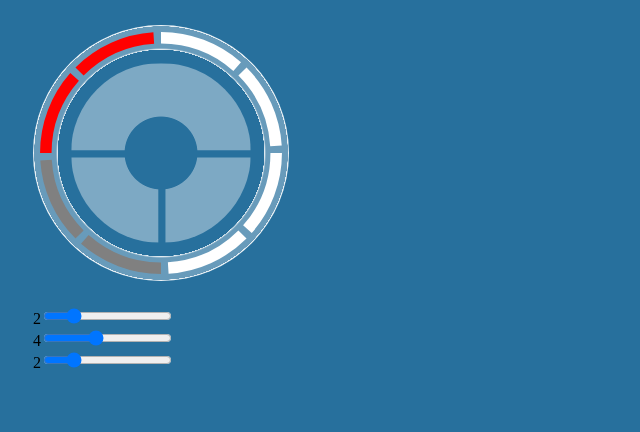
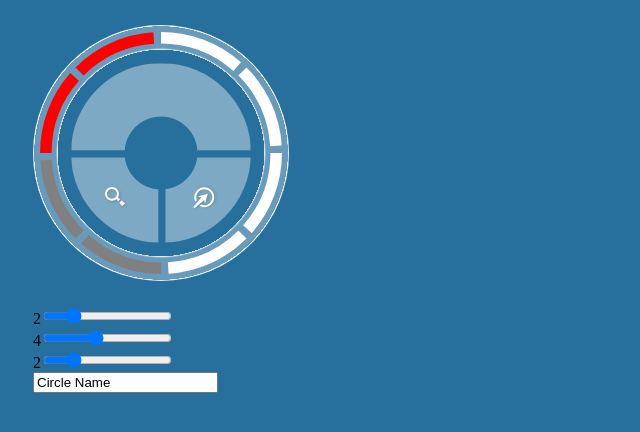
Before and after one commit to JustPyrrha/circles, a React (Create React App) app: page / in a window 1280 px wide. Shown: the top 432 px of the page, without its empty margins (0-640 px from the left). Built offline with nearby package versions, Linux system fonts and the light colour scheme.

Commit message:
feat: layout + circle text

```diff
--- a/src/app/App.scss
+++ b/src/app/App.scss
@@ -31,3 +31,54 @@ body {
 .BackgroundRing > div {
   position: absolute;
 }
+
+
+.GridContainer {
+  display: flex;
+  flex-shrink: 1;
+  justify-content: center;
+  align-items: center;
+  margin: 0 auto;
+  height: 50%;
+}
+
+.GridItem {
+  display: flex;
+  justify-content: center;
+}
+
+//.GridItem > .Icon {
+//  text-align: center;
+//  margin: 0 auto;
+//  display: inline-block;
+//}
+
+.GridItem:first-child:nth-last-child(1),
+.GridItem:first-child:nth-last-child(1) ~ div {
+  width: 100%;
+}
+
+.GridItem:first-child:nth-last-child(2),
+.GridItem:first-child:nth-last-child(2) ~ div {
+  width: 50%;
+}
+
+.GridItem:first-child:nth-last-child(3),
+.GridItem:first-child:nth-last-child(3) ~ div {
+  width: 33%;
+}
+
+.GridItem:first-child:nth-last-child(4),
+.GridItem:first-child:nth-last-child(4) ~ div {
+  width: 25%;
+}
+
+.GridItem:first-child:nth-last-child(5),
+.GridItem:first-child:nth-last-child(5) ~ div {
+  width: 20%;
+}
+
+.GridItem:first-child:nth-last-child(6),
+.GridItem:first-child:nth-last-child(6) ~ div {
+  width: 16%;
+}
--- a/src/app/App.tsx
+++ b/src/app/App.tsx
@@ -2,18 +2,34 @@ import React from "react";
 import "./App.scss"
 import SegmentRing from "./components/SegmentRing/SegmentRing";
 import {MagnifierIcon, VisitArrowIcon} from "./icons";
+import CurvedText from "./components/CurvedText/CurvedText";
 
 function App() {
     const [countBroken, setCountBroken] = React.useState<number>(2)
     const [countLit, setCountLit] = React.useState<number>(4)
     const [countUnlit, setCountUnlit] = React.useState<number>(2)
+    const [text, setText] = React.useState<string>("Circle Name")
+
     return (
         <div>
             <div className="Item">
                 <div className="BackgroundRing">
                     <SegmentRing broken={countBroken} lit={countLit} unlit={countUnlit} />
+                    <CurvedText text={text}/>
                     <div className="CenterDisc">
+                        <div className="GridContainer">
+                            <div className="GridItem">
 
+                            </div>
+                        </div>
+                        <div className="GridContainer">
+                            <div className="GridItem">
+                                <MagnifierIcon />
+                            </div>
+                            <div className="GridItem">
+                                <VisitArrowIcon />
+                            </div>
+                        </div>
                     </div>
                 </div>
             </div>
@@ -26,6 +42,8 @@ function App() {
                 <br/>
                 <label htmlFor="#unlit-range">{countUnlit}</label>
                 <input id={"lit-range"} type={"range"} max={"10"} min={0} step={1} value={countUnlit} onInput={e => setCountUnlit(Number(e.currentTarget.value))}/>
+                <br/>
+                <input type={"text"} value={text} onInput={e => setText(e.currentTarget.value)} />
             </div>
         </div>
     );
--- /dev/null
+++ b/src/app/components/CurvedText/CurvedText.tsx
@@ -0,0 +1,30 @@
+import React from "react";
+
+const CurvedText = (props: { text: string }) => {
+    return (
+        <svg
+            viewBox={"0 0 512 512"}
+            preserveAspectRatio={"xMidYMid meet"}
+            style={{
+                transform: "rotate(90deg)",
+                zIndex: 10
+            }}
+        >
+            <defs>
+                <circle id={"text-curve"} cx={256} cy={256} r={128}/>
+            </defs>
+            <text style={{
+                fontSize: 25,
+                textAlign: "center",
+                fill: "white",
+                fontFamily: "arial"
+            }}>
+                <textPath xlinkHref={"#text-curve"} startOffset={"50%"} textAnchor={"middle"}>
+                    {props.text}
+                </textPath>
+            </text>
+        </svg>
+    )
+}
+
+export default CurvedText;
```
